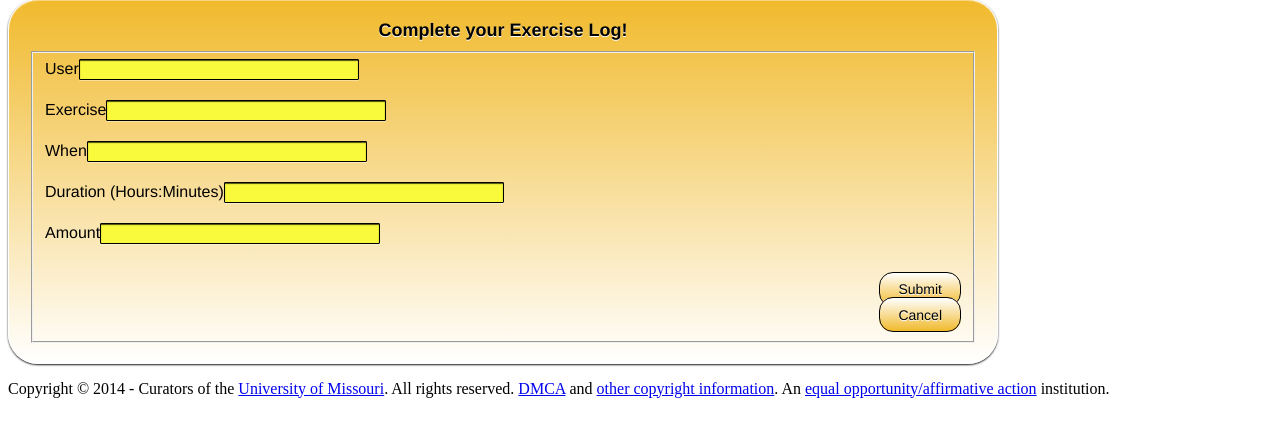
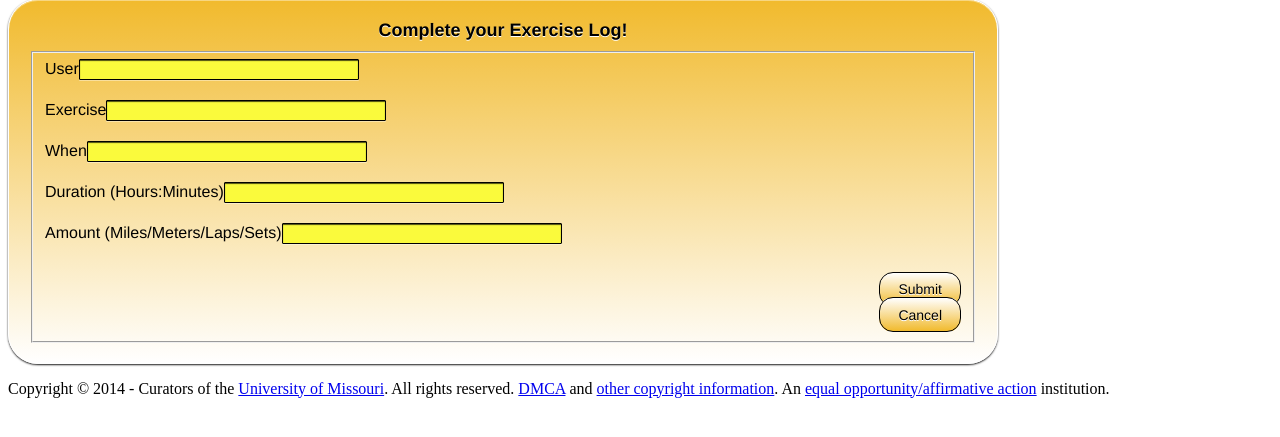
Before and after one commit to project-muve/muve, a CakePHP app: the page made by app/View/UserExercises/add.ctp in a window 1280 px wide. Shown: the part 131-568 px from the top of the page. Run offline with PHP 8.4 and a stand-in for CakePHP, Linux system fonts and the light colour scheme; the template is opened without the code that fills it: most values are stand-ins (such as "Sample title", 1, 10 or a date in 2020); form fields are guessed from the names that the template uses; data that the repository does not hold is empty; some libraries are stand-ins or nearby versions.

Commit message:
Update add.ctp

```diff
--- a/app/View/UserExercises/add.ctp
+++ b/app/View/UserExercises/add.ctp
@@ -22,7 +22,7 @@ echo $this->Html->script('jquery.datetimepicker.js');
 		echo $this->Form->input('exercise_id', array('class' => 'form-field'));
 		echo $this->Form->input('ts_completed', array('class' => 'form-field','type'=>'text','label'=>array('class'=>'control-label','text'=>'When')));
 		echo $this->Form->input('duration', array('class' => 'form-field','type'=>'text','label'=>array('class'=>'control-label','text'=>'Duration (Hours:Minutes)')));
-		echo $this->Form->input('amount', array('class' => 'form-field'));
+		echo $this->Form->input('amount', array('class' => 'form-field', 'type'=>'text','label'=>array('class'=>'control-label','text'=>'Amount (Miles/Meters/Laps/Sets)')));
 	?>
 		<div class="submit-container">
 <?php echo $this->Form->submit(__('Submit'),array('class'=>'submit-button','div'=>false));?>
```
